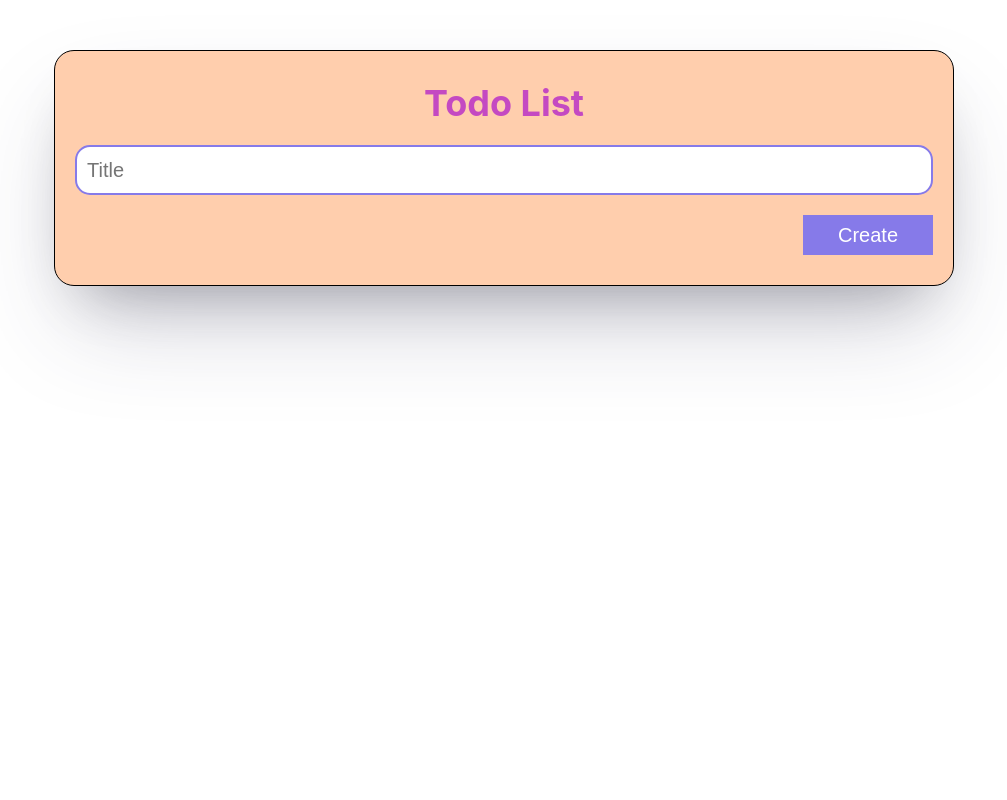
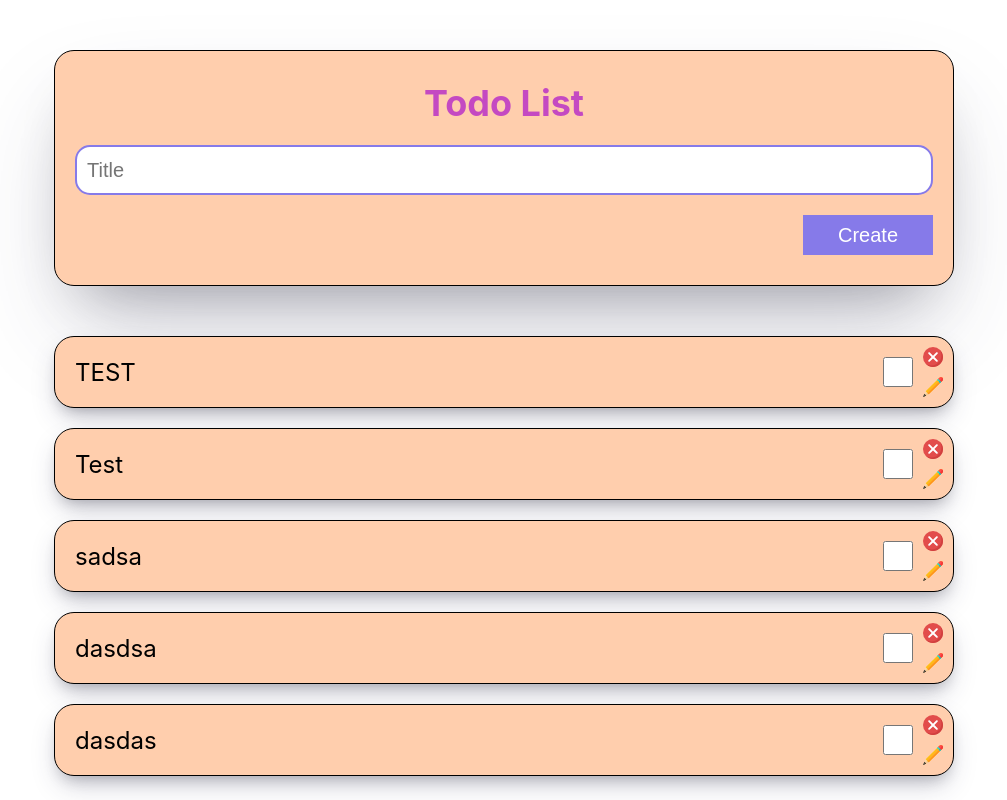
Before and after one commit to whytdan/react-todo-makers_25.05, a React (Create React App) app: page / in a window 1280 px wide. Shown: the whole page, without its empty margins (136-1143 px from the left). Built offline with nearby package versions, Linux system fonts and the light colour scheme; data requests are answered from the project's data file; the HTML template or start-up script is replaced by a standard one.

Commit message:
Add functionality of creation

```diff
--- a/db.json
+++ b/db.json
@@ -1,8 +1,29 @@
 {
   "todos": [
     {
+      "id": 1,
       "title": "TEST",
       "isDone": false
+    },
+    {
+      "title": "Test",
+      "isDone": false,
+      "id": 2
+    },
+    {
+      "title": "sadsa",
+      "isDone": false,
+      "id": 3
+    },
+    {
+      "title": "dasdsa",
+      "isDone": false,
+      "id": 4
+    },
+    {
+      "title": "dasdas",
+      "isDone": false,
+      "id": 5
     }
   ]
 }
--- a/src/Todo/components/Form.js
+++ b/src/Todo/components/Form.js
@@ -1,12 +1,20 @@
-import React, { useState } from 'react';
+import React, { useContext, useState } from 'react';
+import { todoContext } from '../../TodoContext';
 import classes from '../todo.module.css';
 
 export default function Form() {
   const [title, setTitle] = useState('');
 
+  const { createTodo } = useContext(todoContext);
+
   const handleSubmit = (e) => {
     e.preventDefault();
     // submit data to server
+    const data = {
+      title,
+      isDone: false,
+    };
+    createTodo(data);
     setTitle('');
   };
 
--- a/src/Todo/components/TodoItem.js
+++ b/src/Todo/components/TodoItem.js
@@ -3,11 +3,13 @@ import cancelImg from '../../assets/icons/cancel.svg';
 import editImg from '../../assets/icons/pencil.svg';
 import classes from '../todo.module.css';
 
-export default function TodoItem() {
+export default function TodoItem(props) {
+  const { title, isDone } = props.data;
+
   return (
     <li>
-      <p></p>
-      <input type="checkbox" />
+      <p>{title}</p>
+      <input value={isDone} type="checkbox" />
       <img className={classes.cancelIcon} src={cancelImg} alt="cancel-img" />
       <img className={classes.editIcon} src={editImg} alt="edit-img" />
     </li>
--- a/src/Todo/components/TodoList.js
+++ b/src/Todo/components/TodoList.js
@@ -17,7 +17,11 @@ export default function TodoList() {
     fetchTodos();
   }, []);
 
-  console.log(todoList);
-
-  return <ul className={classes.todoList}></ul>;
+  return (
+    <ul className={classes.todoList}>
+      {todoList.map((todo) => (
+        <TodoItem data={todo} key={todo.id} />
+      ))}
+    </ul>
+  );
 }
--- a/src/TodoContext/index.js
+++ b/src/TodoContext/index.js
@@ -38,11 +38,17 @@ export default function TodoContextProvider(props) {
     dispatch(action);
   };
 
+  const createTodo = async (data) => {
+    await axios.post(`${URL}/todos`, data);
+    fetchTodos();
+  };
+
   return (
     <todoContext.Provider
       value={{
         todoList: state.todoList,
-        fetchTodos: fetchTodos,
+        fetchTodos,
+        createTodo,
       }}
     >
       {props.children}
```
Lines whose indentation alone changed are shown as unchanged.
